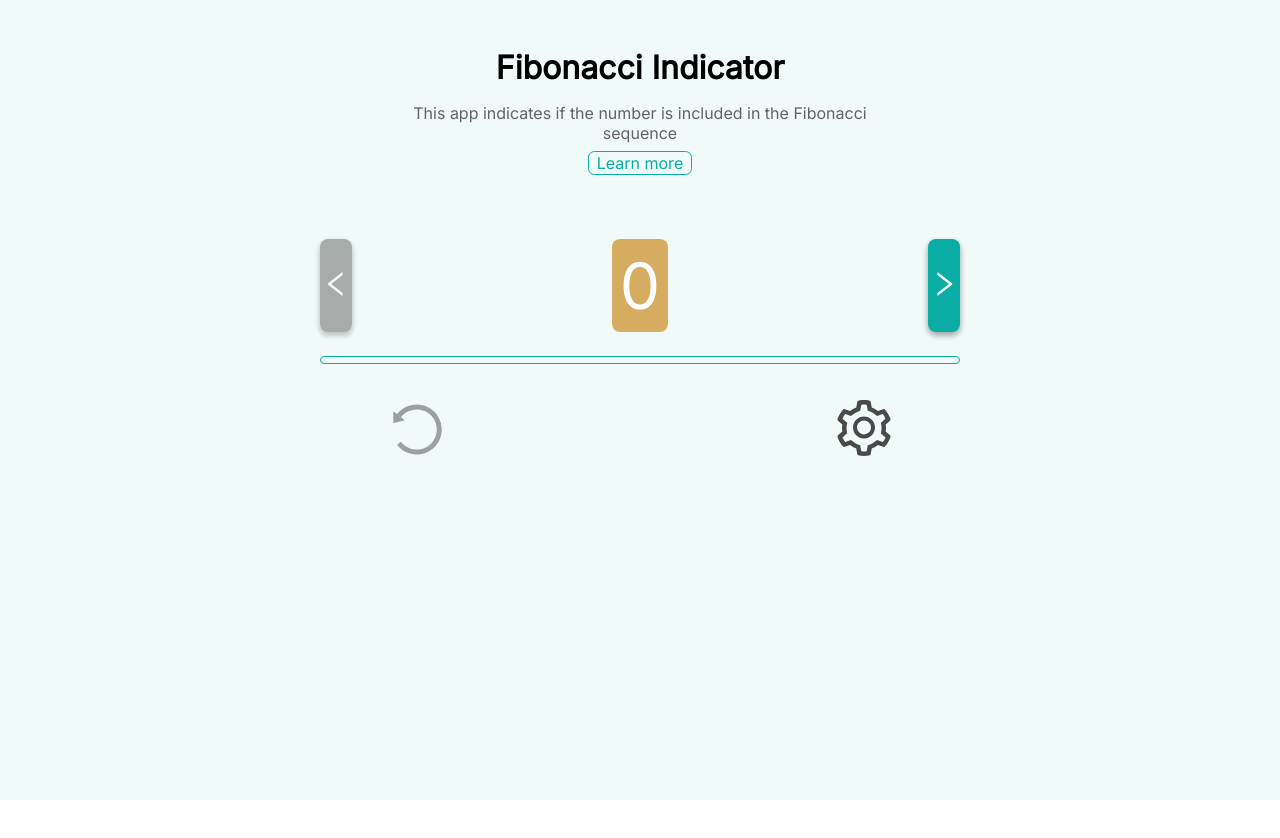
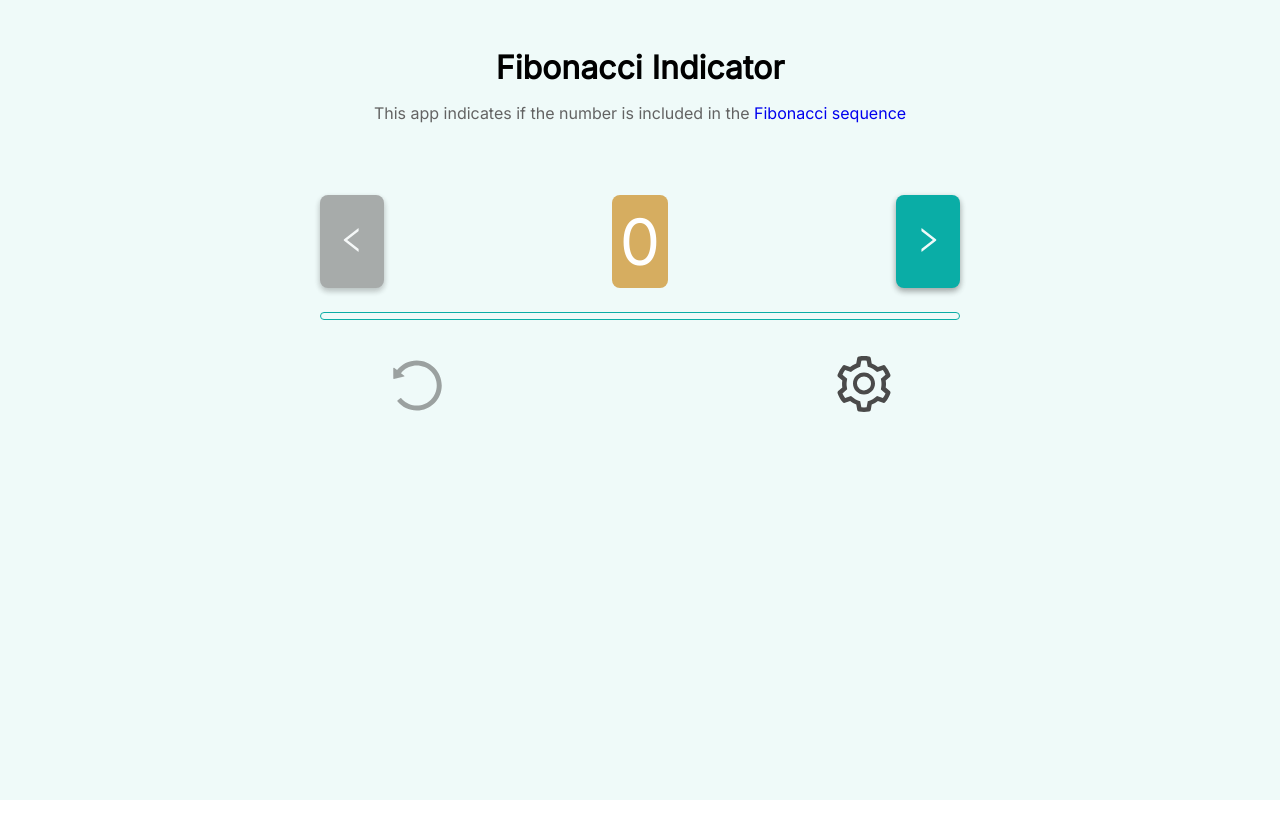
Before and after one commit to JeanMMillet/scality-challenge, a React (Vite) app in the folder fibonacci-counter/: page / in a window 1280 px wide. Shown: the top 838 px of the page. After the commit the page ends 800 px from the top, so only its background shows below. Built offline with nearby package versions, Linux system fonts and the light colour scheme.

Commit message:
change setting modal, simplifly learn more style, fix increment

```diff
--- a/fibonacci-counter/src/App.css
+++ b/fibonacci-counter/src/App.css
@@ -54,7 +54,7 @@ h1 {
 }
 
 h2 {
-  width: 90%;
+  width: 100%;
   text-align: center;
   font-weight: 300;
   font-family: Inter, sans-serif;
@@ -65,42 +65,12 @@ h2 {
 
 .learn-more {
   cursor: pointer;
-  border-radius: 0.4rem;
-  border: var(--green-color) solid 0.1rem;
-  background-color: transparent;
-  width: 6.5rem;
-  height: 1.5rem;
-  color: var(--green-color);
-  font-family: var(--primary-font);
-  transition: 1s;
-  display: flex;
-  align-items: center;
-  justify-content: center;
   text-decoration: none;
 }
 
-
-.learn-more span {
-  display: none;
-  opacity: 0%;
-  transition: 1s;
+.learn-more:hover {
+  text-decoration: underline  ;
 }
-
-.learn-more:hover {
-  box-shadow: 8rem 0 0  0 var(--green-color) inset;
-  transition: 1s;
-  color: var(--light-green-color);
-  justify-content: space-around;
-  width: 8rem;
-}
-.learn-more:hover span {
-  display: flex;
-  height: 100%;
-  align-items: center;
-  transition: 1s;
-  opacity: 100%;
-}
-
 
 
 
@@ -131,33 +101,15 @@ h2 {
 }
 
 
-/* .fibonacci-number::after {
-  content: "";
-  width: 1rem;
-  height: 8rem;
-  position: absolute;
-  margin-top: -1rem;
-  background: var(--light-green-color);
-  opacity: 0.6;
-  filter: blur(20px);
-  animation: blur 3s infinite;
-  animation-delay: 2s;
-  transform-origin: top;
-  overflow: hidden;
-}
-
-@keyframes blur {
-  from {
-    transform: translate(-200%) rotate(30deg);
-  }
-  to {
-    transform: translateX(200%) rotate(30deg);
-  }
-} */
-
 @media screen and (max-width: 500px) {
   .counter {
-    width: 60%;
+    width: 80%;
+  }
+
+}
+@media screen and (max-width: 800px) {
+  .counter {
+    width: 70%;
   }
 
 }
--- a/fibonacci-counter/src/App.tsx
+++ b/fibonacci-counter/src/App.tsx
@@ -1,9 +1,5 @@
 import { useState, useEffect } from "react";
-import {
-  AiOutlineRight,
-  AiOutlineSetting,
-  AiOutlineUndo,
-} from "react-icons/ai";
+import { AiOutlineSetting, AiOutlineUndo } from "react-icons/ai";
 import "./App.css";
 import CounterButton from "./Component/CounterButton/CounterButton";
 import ProgressionBar from "./Component/ProgressionBar/ProgressionBar";
@@ -31,18 +27,15 @@ function App() {
       <h1 className="title">Fibonacci Indicator</h1>
       <div className="sub-title">
         <h2>
-          This app indicates if the number is included in the Fibonacci sequence
+          This app indicates if the number is included in the{" "}
+          <a
+            target="_blank"
+            href="https://en.wikipedia.org/wiki/Fibonacci_sequence"
+            className="learn-more"
+          >
+            Fibonacci sequence
+          </a>
         </h2>
-        <a
-          className="learn-more"
-          target="_blank"
-          href="https://en.wikipedia.org/wiki/Fibonacci_sequence"
-        >
-          Learn more
-          <span>
-            <AiOutlineRight />
-          </span>
-        </a>
       </div>
       <div className="counter">
         <CounterButton
@@ -97,7 +90,8 @@ function App() {
         setStep={setStep}
         step={step}
         counter={counter}
-        show={toggleSetting ? "show" : undefined}
+        show={toggleSetting ? "show" : ""}
+        setToggleSetting={setToggleSetting}
       />
     </div>
   );
--- a/fibonacci-counter/src/Component/AlertBox/AlertBox.tsx
+++ b/fibonacci-counter/src/Component/AlertBox/AlertBox.tsx
@@ -18,7 +18,7 @@ const AlertBox: React.FC<AlertBoxProps> = ({
   const [visible, setVisible] = useState(false);
 
   useEffect(() => {
-    setVisible(counter === max - 2 * step);
+    setVisible(counter >= max - 2 * step);
     const timeout = setTimeout(() => {
       setVisible(false);
     }, 6000);
--- a/fibonacci-counter/src/Component/CounterButton/CounterButton.css
+++ b/fibonacci-counter/src/Component/CounterButton/CounterButton.css
@@ -4,7 +4,7 @@
   border: none;
   cursor: pointer;
   height: 100%;
-  width: 2rem;
+  width: 4rem;
   transition: 300ms;
   box-shadow: rgba(0, 0, 0, 0.16) 0px 3px 6px, rgba(0, 0, 0, 0.23) 0px 3px 6px;
 
--- a/fibonacci-counter/src/Component/CounterButton/CounterButton.tsx
+++ b/fibonacci-counter/src/Component/CounterButton/CounterButton.tsx
@@ -27,7 +27,7 @@ const CounterButton: React.FC<CounterButtonProps> = ({
       type="button"
       onClick={handleClick}
       disabled={
-        type === "increment" && counter + step >= max
+        type === "increment" && counter >= max
           ? true
           : type === "decrement" && counter === 0
           ? true
--- a/fibonacci-counter/src/Component/Settings/Settings.css
+++ b/fibonacci-counter/src/Component/Settings/Settings.css
@@ -1,9 +1,26 @@
+.setting-window {
+  background-color: var(--light-color-green);
+  position: absolute;
+  z-index: 2;
+  top: 0;
+  width: 100%;
+  height: 100%;
+  display: none;
+  justify-content: center;
+  align-items: center;
+
+}
+
+.setting-window.show {
+  display: flex;
+}
+
 .setting-container {
   margin-top: 2rem;
   padding: 1rem;
   background-color: white;
-  width: 30%;
-  height: 30%;
+  width: 60%;
+  height: 60%;
   border-radius: 0.5rem;
   display: flex;
   flex-direction: column;
@@ -13,14 +30,14 @@
   font-family: var(--primary-font);
   box-shadow: rgba(0, 0, 0, 0.16) 0px 3px 6px, rgba(0, 0, 0, 0.23) 0px 3px 6px;
   transition: all 500ms;
-  position: absolute;
-  bottom: -10rem;
-  opacity: 0;
 }
-
-.setting-container.show {
-  bottom: 1rem;
-  opacity: 1;
+.setting-container button {
+  align-self: flex-end;
+  /* justify-self: flex-start; */
+  border: none;
+  background-color: transparent;
+  cursor: pointer;
+  font-size: 2rem;
 }
 
 .setting-container div {
--- a/fibonacci-counter/src/Component/Settings/Settings.tsx
+++ b/fibonacci-counter/src/Component/Settings/Settings.tsx
@@ -1,4 +1,5 @@
 import "./Settings.css";
+import { AiOutlineClose } from "react-icons/ai";
 
 interface SettingsProps {
   setStep: React.Dispatch<React.SetStateAction<number>>;
@@ -6,7 +7,7 @@ interface SettingsProps {
   step: number;
   max: number;
   counter: number;
-  show: "show" | undefined;
+  show: "show" | "";
 }
 
 const Settings: React.FC<SettingsProps> = ({
@@ -16,6 +17,7 @@ const Settings: React.FC<SettingsProps> = ({
   step,
   counter,
   show,
+  setToggleSetting,
 }) => {
   const handleChange = (e: React.ChangeEvent<HTMLInputElement>) => {
     const { name } = e.target;
@@ -30,9 +32,13 @@ const Settings: React.FC<SettingsProps> = ({
   };
 
   return (
-    <div className={`setting-container ${show}`}>
+    <div className={`setting-window ${show}`}>
+      <div className="setting-container">
+        <button onClick={() => setToggleSetting(false)}>
+          <AiOutlineClose />
+        </button>
         <div className="max">
-        <label htmlFor="max">Set Max Value</label>
+          <label htmlFor="max">Set the maximum value of your counter</label>
           <input
             type="number"
             name="max"
@@ -43,7 +49,9 @@ const Settings: React.FC<SettingsProps> = ({
           />
         </div>
         <div className="step">
-        <label htmlFor="step">Set Step Value</label>
+          <label htmlFor="step">
+            Set the step value of the increment and decrement button
+          </label>
           <input
             type="number"
             name="step"
@@ -53,6 +61,7 @@ const Settings: React.FC<SettingsProps> = ({
           />
         </div>
       </div>
+    </div>
   );
 };
 
```
Lines whose indentation alone changed are shown as unchanged.
